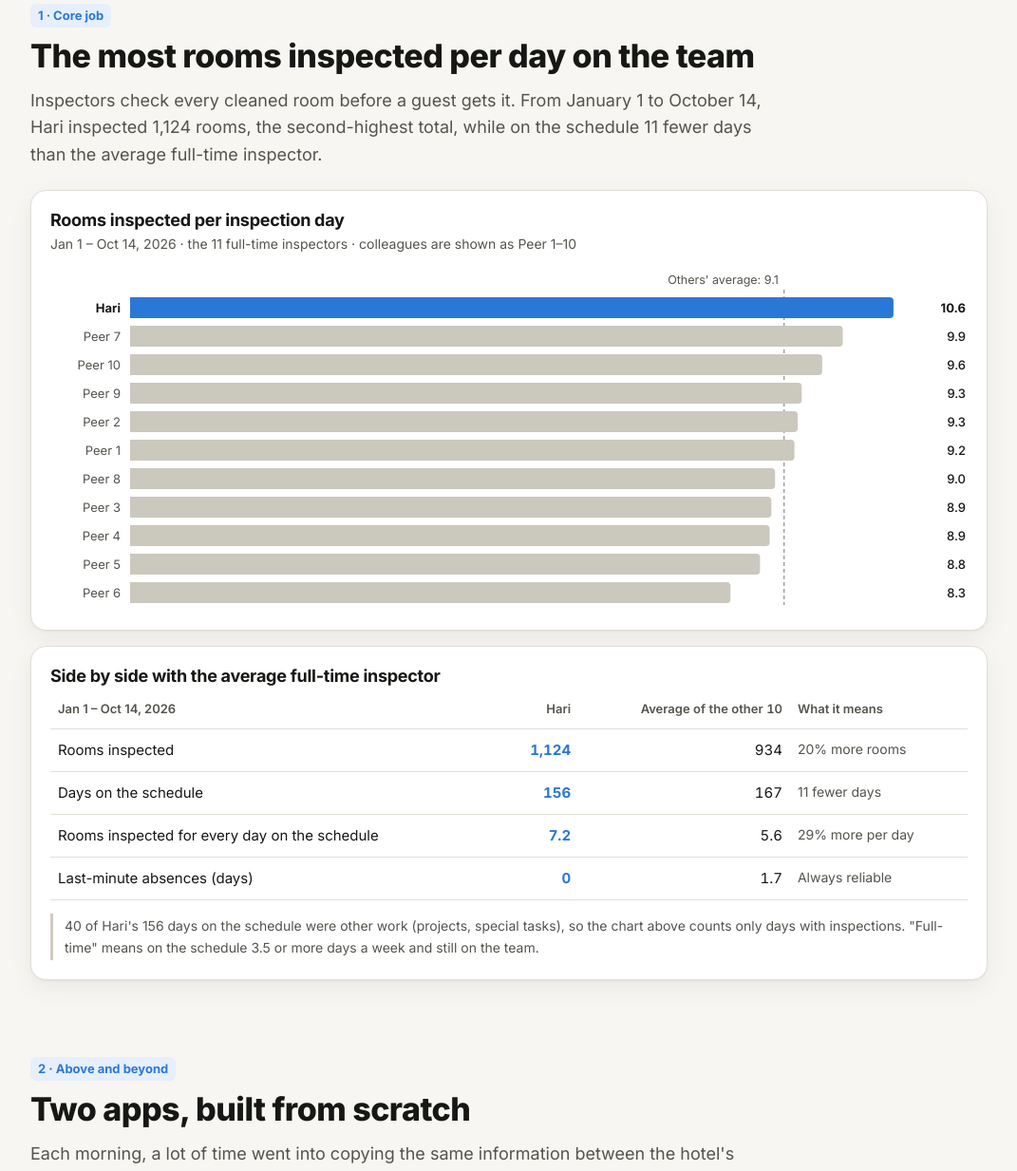
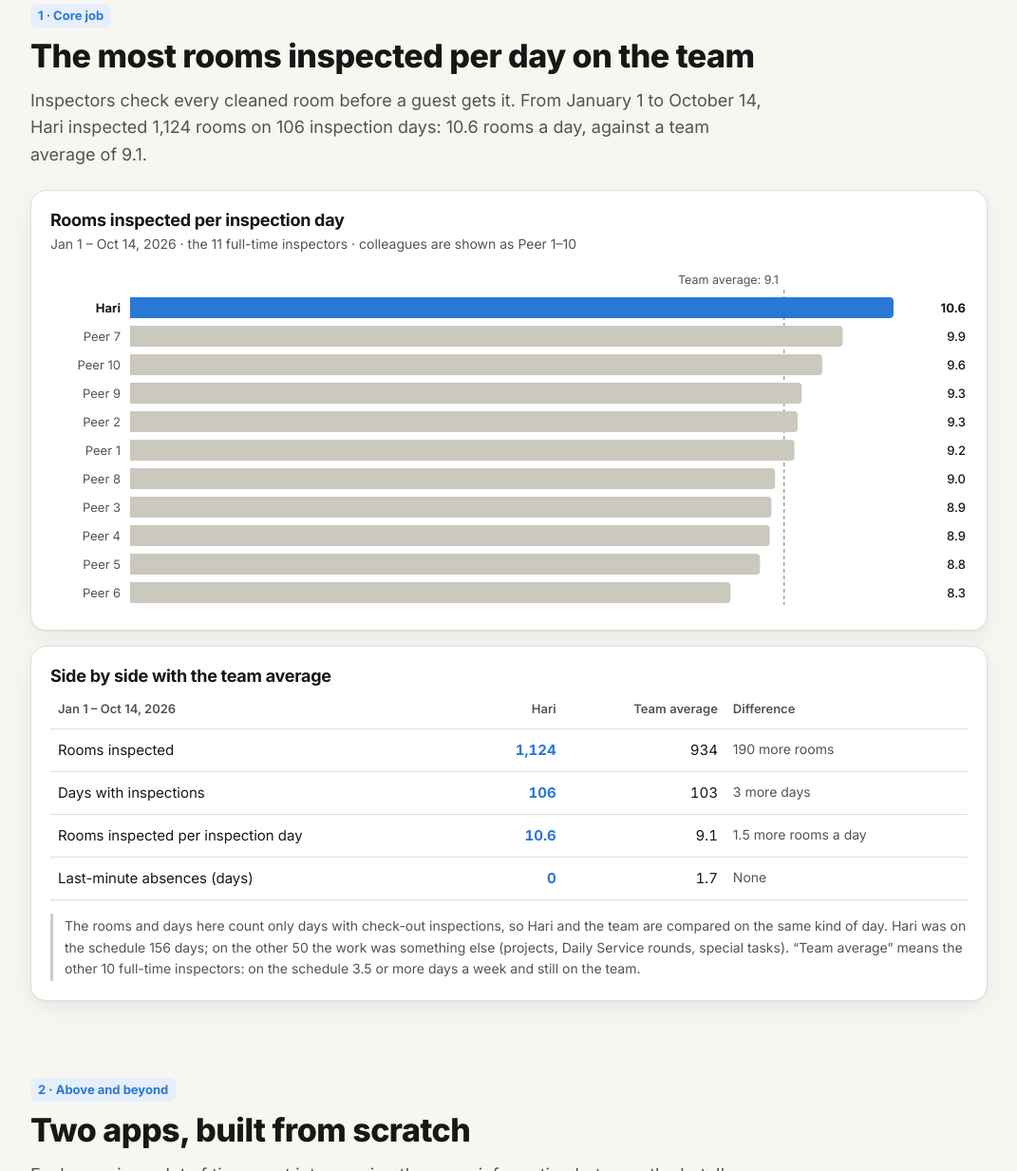
Before and after one commit to hari-94/bgv-performance-summary, a plain HTML site: page index.html in a window 1280 px wide. Shown: the part 1280-2513 px from the top of the page at 95% size, without its empty margins (104-1175 px from the left). Drawn offline with nearby package versions, Linux system fonts and the light colour scheme.

Commit message:
One average throughout: rooms per inspection day, team average 9.1
The table compared rooms per scheduled day (7.2 vs 5.6) beside a chart of
rooms per inspection day (10.6 vs 9.1). It now uses the chart's measure,
and the chart, table, text and tiles all say "Team average".

Co-Authored-By: Claude Opus 5.5 <noreply@anthropic.com>

```diff
--- a/index.html
+++ b/index.html
@@ -304,7 +304,7 @@ footer{padding:40px 0 56px;color:var(--text-3);font-size:13.5px}
   <div class="sec-head">
     <span class="num">1 · Core job</span>
     <h2>The most rooms inspected per day on the team</h2>
-    <p>Inspectors check every cleaned room before a guest gets it. From January 1 to October 14, Hari inspected 1,124 rooms, the second-highest total, while on the schedule 11 fewer days than the average full-time inspector.</p>
+    <p>Inspectors check every cleaned room before a guest gets it. From January 1 to October 14, Hari inspected 1,124 rooms on 106 inspection days: 10.6 rooms a day, against a team average of 9.1.</p>
   </div>
   <div class="card chart" data-reveal>
     <h3>Rooms inspected per inspection day</h3>
@@ -312,19 +312,19 @@ footer{padding:40px 0 56px;color:var(--text-3);font-size:13.5px}
     <div id="insp-chart"></div>
   </div>
   <div class="card">
-    <h3>Side by side with the average full-time inspector</h3>
+    <h3>Side by side with the team average</h3>
     <div class="table-scroll">
     <table>
-      <thead><tr><th>Jan 1 – Oct 14, 2026</th><th class="v">Hari</th><th class="v">Average of the other 10</th><th>What it means</th></tr></thead>
+      <thead><tr><th>Jan 1 – Oct 14, 2026</th><th class="v">Hari</th><th class="v">Team average</th><th>Difference</th></tr></thead>
       <tbody>
-        <tr><td>Rooms inspected</td><td class="v me">1,124</td><td class="v">934</td><td class="muted small">20% more rooms</td></tr>
-        <tr><td>Days on the schedule</td><td class="v me">156</td><td class="v">167</td><td class="muted small">11 fewer days</td></tr>
-        <tr><td>Rooms inspected for every day on the schedule</td><td class="v me">7.2</td><td class="v">5.6</td><td class="muted small">29% more per day</td></tr>
-        <tr><td>Last-minute absences (days)</td><td class="v me">0</td><td class="v">1.7</td><td class="muted small">Always reliable</td></tr>
+        <tr><td>Rooms inspected</td><td class="v me">1,124</td><td class="v">934</td><td class="muted small">190 more rooms</td></tr>
+        <tr><td>Days with inspections</td><td class="v me">106</td><td class="v">103</td><td class="muted small">3 more days</td></tr>
+        <tr><td>Rooms inspected per inspection day</td><td class="v me">10.6</td><td class="v">9.1</td><td class="muted small">1.5 more rooms a day</td></tr>
+        <tr><td>Last-minute absences (days)</td><td class="v me">0</td><td class="v">1.7</td><td class="muted small">None</td></tr>
       </tbody>
     </table>
     </div>
-    <p class="note">40 of Hari's 156 days on the schedule were other work (projects, special tasks), so the chart above counts only days with inspections. "Full-time" means on the schedule 3.5 or more days a week and still on the team.</p>
+    <p class="note">The rooms and days here count only days with check-out inspections, so Hari and the team are compared on the same kind of day. Hari was on the schedule 156 days; on the other 50 the work was something else (projects, Daily Service rounds, special tasks). “Team average” means the other 10 full-time inspectors: on the schedule 3.5 or more days a week and still on the team.</p>
   </div>
 </section>
 
@@ -567,10 +567,10 @@ function drawInsp() {
   const lab = W < 480 ? 62 : 84, val = 38, top = 30, bh = W < 480 ? 20 : 22, gap = 8, max = 11;
   const pw = W - lab - val - 10, x = v => lab + v / max * pw;
   const H = top + rows.length * (bh + gap);
-  let s = `<svg viewBox="0 0 ${W} ${H}" width="${W}" height="${H}" role="img" aria-label="Rooms inspected per inspection day. Hari ${rate(INSP[0]).toFixed(1)}, highest of 11; others average ${avg.toFixed(1)}.">`;
+  let s = `<svg viewBox="0 0 ${W} ${H}" width="${W}" height="${H}" role="img" aria-label="Rooms inspected per inspection day. Hari ${rate(INSP[0]).toFixed(1)}; team average ${avg.toFixed(1)}.">`;
   const ax = x(avg);
   s += `<line x1="${ax}" x2="${ax}" y1="${top - 8}" y2="${H - gap + 2}" stroke="var(--text-3)" stroke-dasharray="4 3"/>`;
-  s += `<text x="${ax - 6}" y="${top - 14}" text-anchor="end" font-size="12.5" fill="var(--text-2)">Others' average: ${avg.toFixed(1)}</text>`;
+  s += `<text x="${ax - 6}" y="${top - 14}" text-anchor="end" font-size="12.5" fill="var(--text-2)">Team average: ${avg.toFixed(1)}</text>`;
   rows.forEach((r, i) => {
     const y = top + i * (bh + gap), w = x(rate(r)) - lab;
     const tipTxt = `${r.who}: ${rate(r).toFixed(1)} rooms a day (${r.rooms.toLocaleString("en-US")} rooms over ${r.days} inspection days)`;
```
